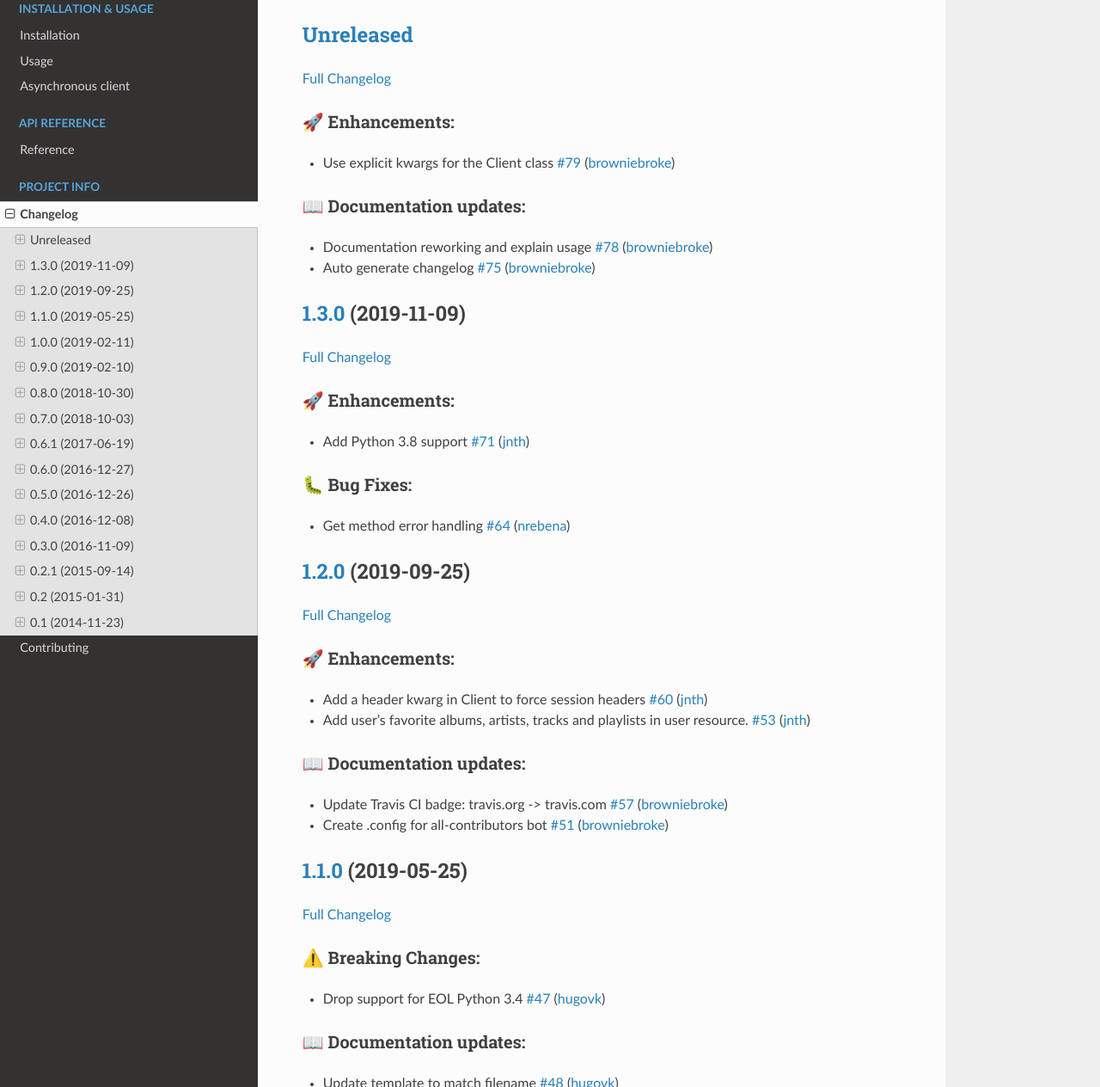
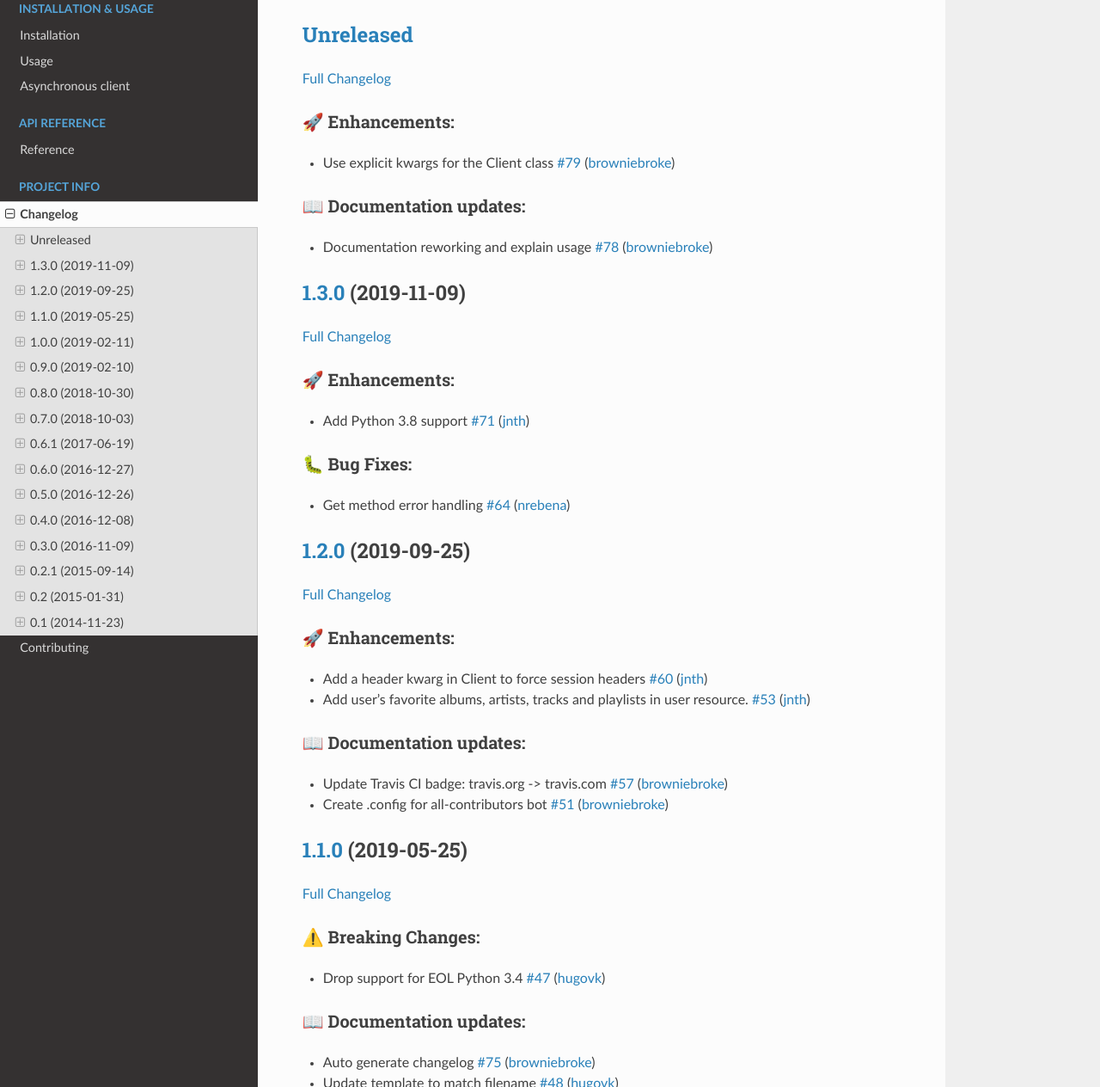
Before and after one commit to springer12/deezer-python, a Sphinx documentation site: the page built from docs/source/changelog.md, in a window 1280 px wide and 1400 px high, cut to the strip 136-1400 px from the top of the window. Shown: the whole strip at 86% size. Built offline with Sphinx 7.4.7 and the Read the Docs theme 2.0.0, drawn with Linux system fonts in a browser that asks for light colours; part of the change alters nothing that is shown.

```diff
--- a/docs/source/changelog.md
+++ b/docs/source/changelog.md
@@ -11,7 +11,6 @@
 ### 📖 Documentation updates:
 
 - Documentation reworking and explain usage [\#78](https://github.com/browniebroke/deezer-python/pull/78) ([browniebroke](https://github.com/browniebroke))
-- Auto generate changelog [\#75](https://github.com/browniebroke/deezer-python/pull/75) ([browniebroke](https://github.com/browniebroke))
 
 ## [1.3.0](https://github.com/browniebroke/deezer-python/tree/1.3.0) (2019-11-09)
 
@@ -49,6 +48,7 @@
 
 ### 📖 Documentation updates:
 
+- Auto generate changelog [\#75](https://github.com/browniebroke/deezer-python/pull/75) ([browniebroke](https://github.com/browniebroke))
 - Update template to match filename [\#48](https://github.com/browniebroke/deezer-python/pull/48) ([hugovk](https://github.com/hugovk))
 
 ## [1.0.0](https://github.com/browniebroke/deezer-python/tree/1.0.0) (2019-02-11)
```
